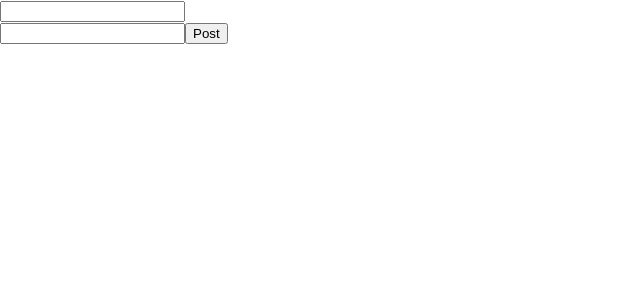
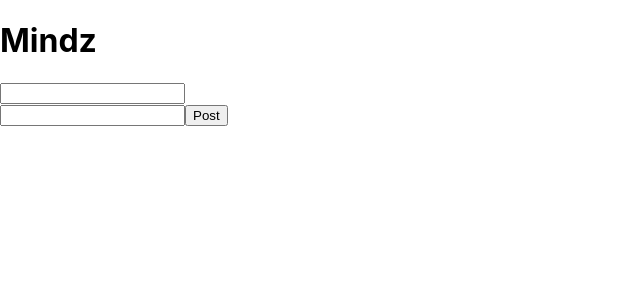
Before and after one commit to kenzie-se-q2/kwitter-cbjohnson83, a React (Create React App) app: page /messageList in a window 1280 px wide. Shown: the top 300 px of the page, without its empty margins (0-640 px from the left). Built offline with nearby package versions, Linux system fonts and the light colour scheme.

Commit message:
changes to messagelist and messageitem on message list branch. Going to get css page

```diff
--- a/src/components/MessageItem.js
+++ b/src/components/MessageItem.js
@@ -1,8 +1,6 @@
+//import React, { forwardRef } from "react"
+//import "./assets/index.css";
 
-import React, { forwardRef } from "react"
-//import "./assets/index.css";
-import PostAddIcon from '@material-ui/icons/PostAdd';
-import CancelIcon from '@material-ui/icons/Cancel';
 
 //post that will appear in messageboard
 const MessageItem = (
--- a/src/views/MessageList.js
+++ b/src/views/MessageList.js
@@ -1,6 +1,6 @@
 import React from "react";
 import {useState} from "react";
-import {PostAddIcon } from '@material-ui/icons/PostAdd';
+//import {PostAddIcon} from '@material-ui/icons/PostAdd';
 import MessageItem from "../components/MessageItem";
 //import "./assets/index.css";
 //import Profile from "./view/profile.js"
@@ -26,6 +26,7 @@ function MessageBox() {
   return (
     <div className="messageBox">
       <form>
+      <h1> Mindz </h1>
         <div className="messageBoxInput">
           <input
           onChange={(event)=>setUserMessage(event.target.value)}
```
